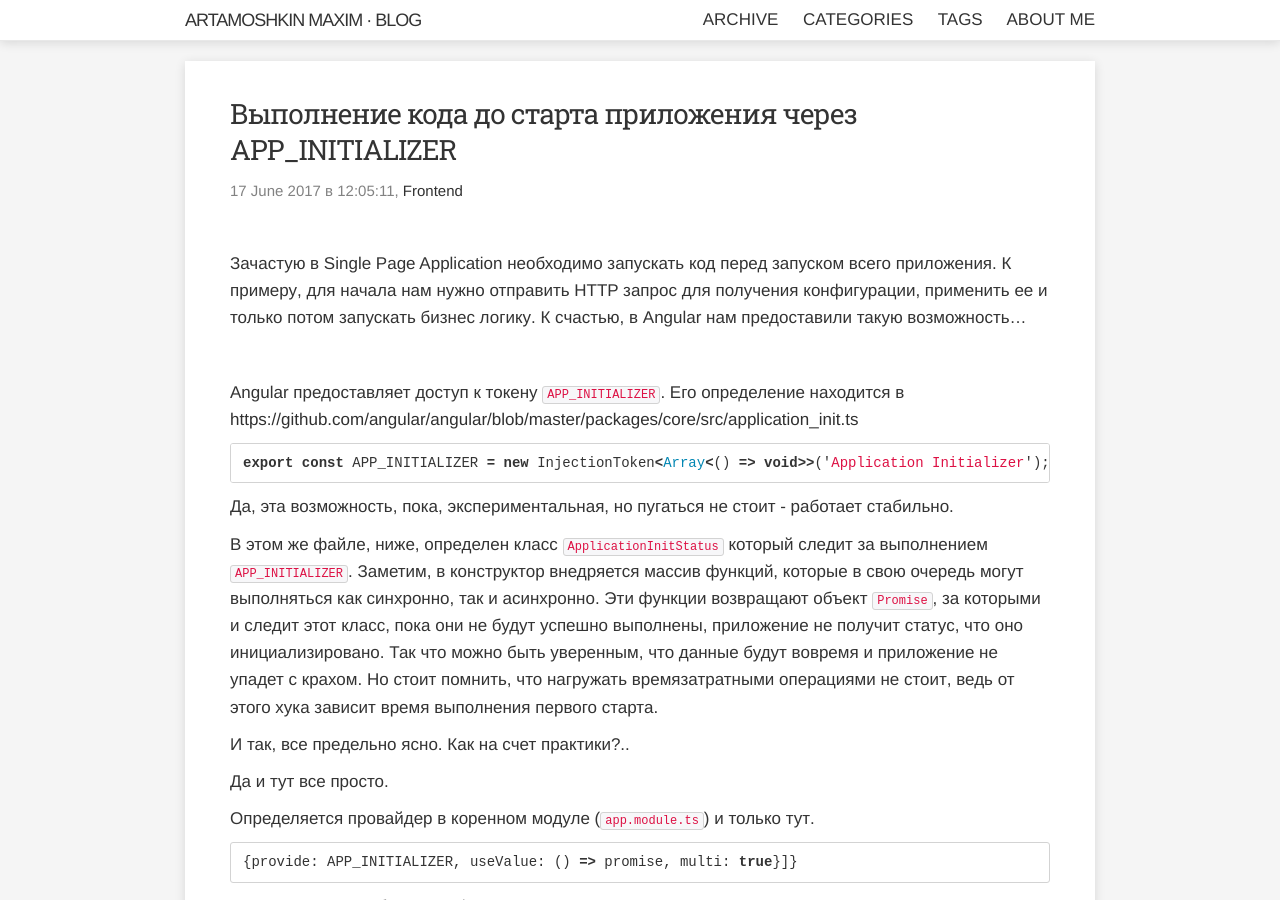
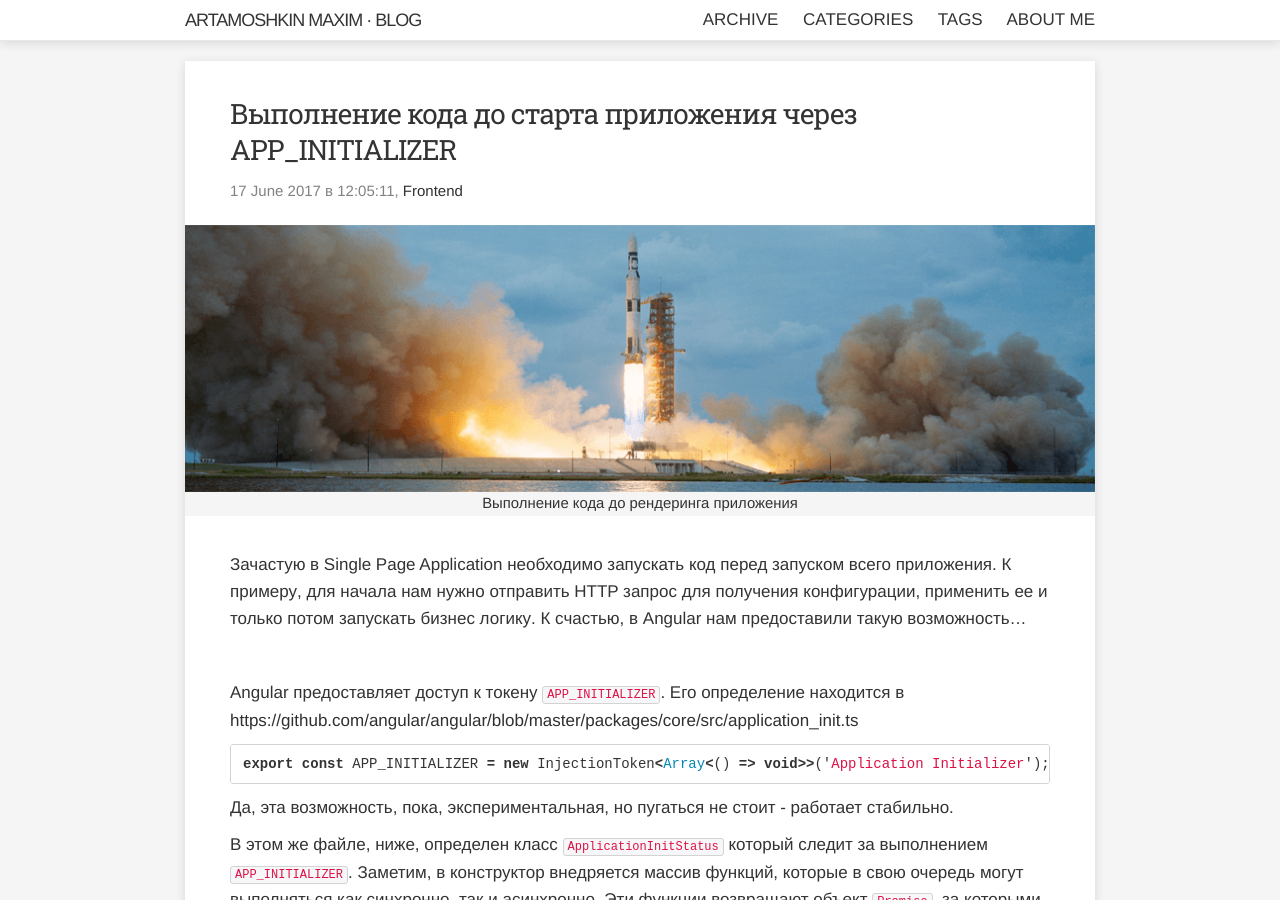
Before and after one commit to martamoshkin/blog.zverit.com, a Jekyll site: the page built from _posts/2017-06-17-app-initializer-bootstrap-service-method.md, in a window 1280 px wide and 900 px high. Built offline with Jekyll 4.4.1, drawn with Linux system fonts in a browser that asks for light colours; comment, search, counter and statistics services are not loaded.

Commit message:
add image for previous post

```diff
--- a/_posts/2017-06-17-app-initializer-bootstrap-service-method.md
+++ b/_posts/2017-06-17-app-initializer-bootstrap-service-method.md
@@ -4,6 +4,8 @@ layout: post
 date: '2017-06-17 15:05:11 +0300'
 category: Frontend
 author: "Artamoshkin Maxim"
+image: "/assets/before-start-rocket.png"
+image_alt: "Выполнение кода до рендеринга приложения"
 tags:
 - Angular
 - APP_INITIALIZER
```
Also changed, not shown: assets/before-start-rocket.png (added).
